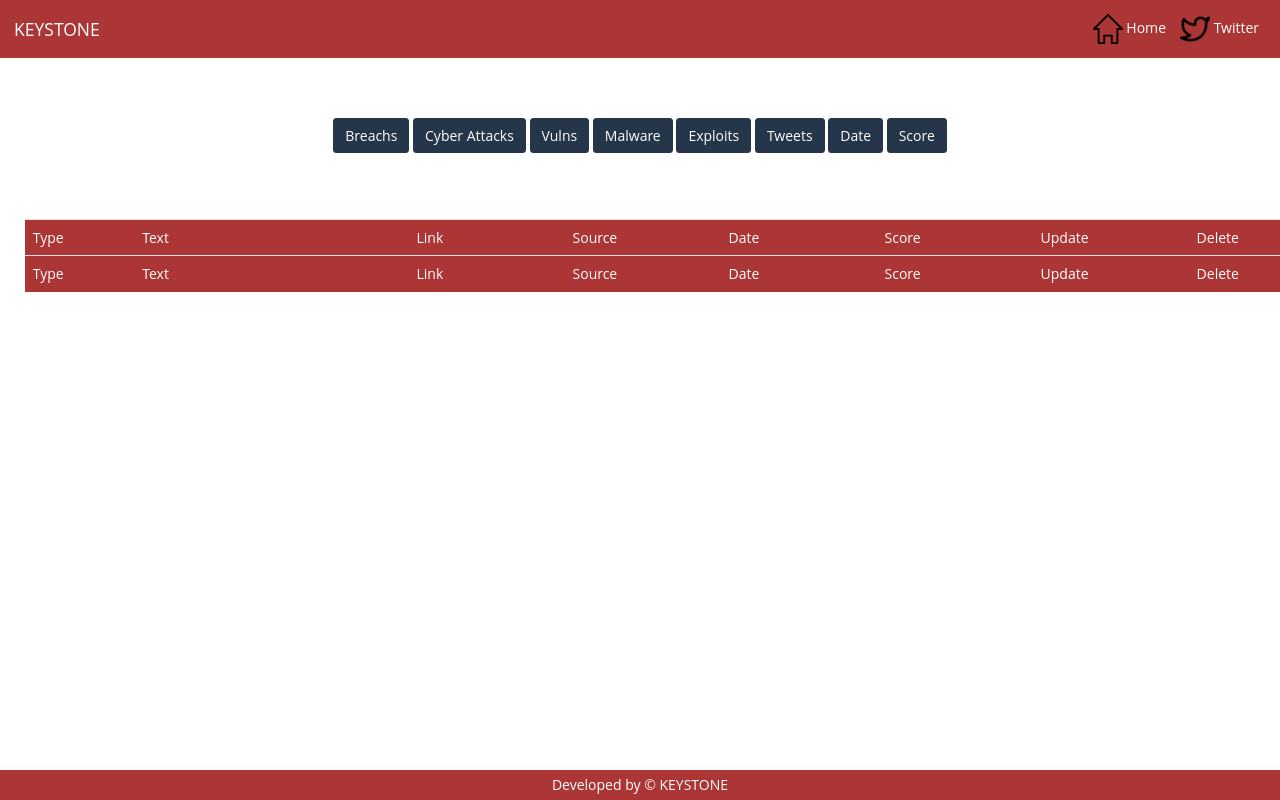
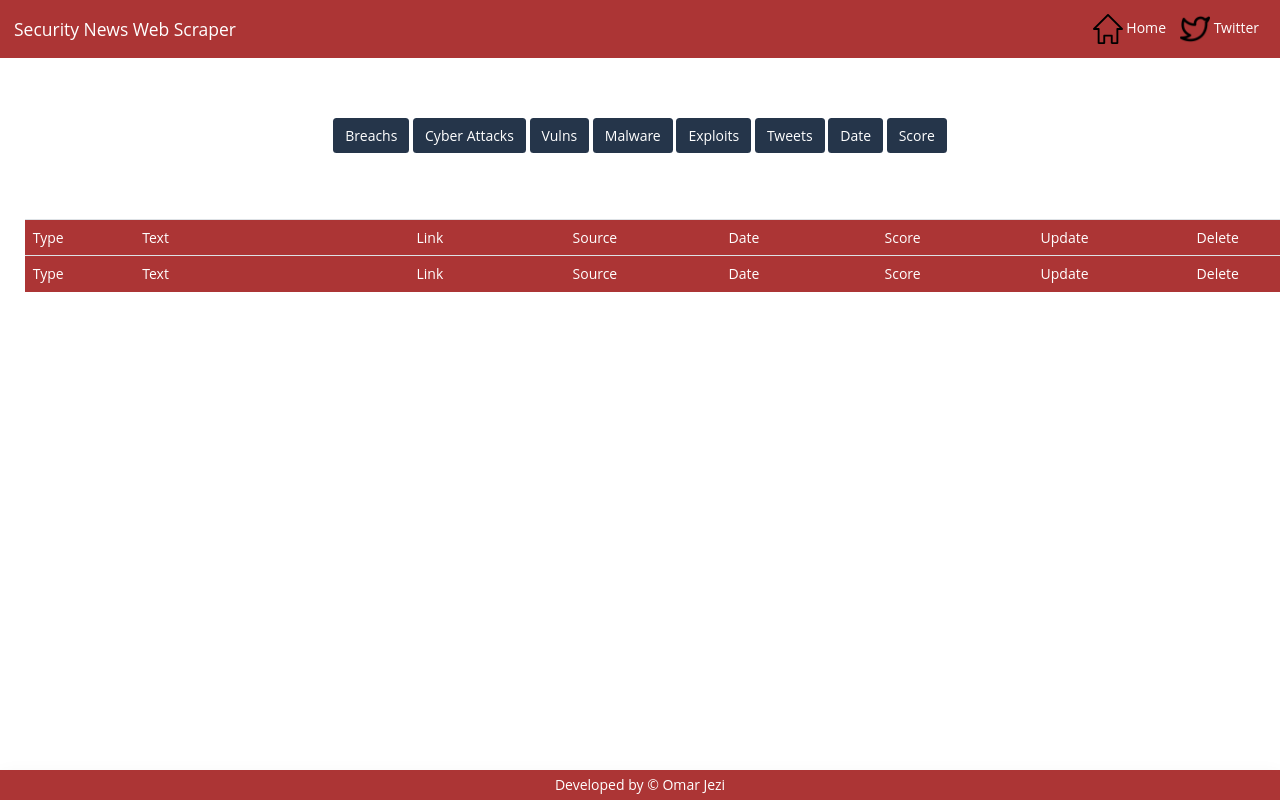
Before and after one commit to mrojz/cyber_security_news_scraper, a Flask app: page / in a window 1280 px wide; the page is wider, and only the part inside the window is pictured. Run offline with Flask 2, Linux system fonts and the light colour scheme; data that the repository does not hold is empty; some libraries are stand-ins or nearby versions.

Commit message:
Add files via upload

```diff
--- a/templates/index.html
+++ b/templates/index.html
@@ -13,7 +13,7 @@
     <meta name="author" content="">
     <meta name="viewport" content="width=device-width, initial-scale=1.0" >
     <!-- Favicon icon -->
-    <title>KEYSTONE</title>
+    <title>Security News Web Scraper</title>
     <!-- Bootstrap Core CSS -->
 <link rel= "stylesheet" type= "text/css" href= "{{ url_for('static',filename='styles/style.css') }}">
 <script src="https://ajax.googleapis.com/ajax/libs/jquery/2.1.1/jquery.min.js"></script>
@@ -69,7 +69,7 @@ nav ul li a{
 }
 </style>
 <nav class="navbar  navbar-expand-lg  ">
-  <a class="navbar-brand menuL md">KEYSTONE</a>
+  <a class="navbar-brand menuL md">Security News Web Scraper</a>
   <button class="navbar-toggler" type="button" data-toggle="collapse" data-target="#navbarSupportedContent" aria-controls="navbarSupportedContent" aria-expanded="false" aria-label="Toggle navigation" style="color: white">
   <img src="/static/navbarmenu.svg" width="30px">
   </button>
@@ -292,7 +292,7 @@ function vote(id,x) {
 
     </style>
 
-   <center id="footeri"> Developed by &copy; <a href="">KEYSTONE</a></center>
+   <center id="footeri"> Developed by &copy; <a href="">Omar Jezi</a></center>
 
 </body>
 </html>
--- a/templates/news.html
+++ b/templates/news.html
@@ -13,7 +13,7 @@
     <meta name="author" content="">
     <meta name="viewport" content="width=device-width, initial-scale=1.0" >
     <!-- Favicon icon -->
-    <title>KEYSTONE</title>
+    <title>Security News Web Scraper</title>
     <!-- Bootstrap Core CSS -->
 <link rel= "stylesheet" type= "text/css" href= "{{ url_for('static',filename='styles/style.css') }}">
 <script src="https://ajax.googleapis.com/ajax/libs/jquery/2.1.1/jquery.min.js"></script>
@@ -69,7 +69,7 @@ nav ul li a{
 }
 </style>
 <nav class="navbar  navbar-expand-lg  ">
-  <a class="navbar-brand menuL md">KEYSTONE</a>
+  <a class="navbar-brand menuL md">Security News Web Scraper</a>
   <button class="navbar-toggler" type="button" data-toggle="collapse" data-target="#navbarSupportedContent" aria-controls="navbarSupportedContent" aria-expanded="false" aria-label="Toggle navigation" style="color: white">
   <img src="/static/navbarmenu.svg" width="30px">
   </button>
@@ -196,7 +196,7 @@ nav ul li a{
 
     </style>
 
-   <center id="footeri"> Developed by &copy; <a href="">KEYSTONE</a></center>
+   <center id="footeri"> Developed by &copy; <a href="">Omar Jezi</a></center>
 
 </body>
 </html>
--- a/templates/twitter.html
+++ b/templates/twitter.html
@@ -13,7 +13,7 @@
     <meta name="author" content="">
     <meta name="viewport" content="width=device-width, initial-scale=1.0" >
     <!-- Favicon icon -->
-    <title>KEYSTONE</title>
+    <title>Security News Web Scraper</title>
     <!-- Bootstrap Core CSS -->
 <link rel= "stylesheet" type= "text/css" href= "{{ url_for('static',filename='styles/style.css') }}">
 <script src="https://ajax.googleapis.com/ajax/libs/jquery/2.1.1/jquery.min.js"></script>
@@ -69,7 +69,7 @@ nav ul li a{
 }
 </style>
 <nav class="navbar  navbar-expand-lg  ">
-  <a class="navbar-brand menuL md">KEYSTONE</a>
+  <a class="navbar-brand menuL md">Security News Web Scraper</a>
   <button class="navbar-toggler" type="button" data-toggle="collapse" data-target="#navbarSupportedContent" aria-controls="navbarSupportedContent" aria-expanded="false" aria-label="Toggle navigation" style="color: white">
   <img src="/static/navbarmenu.svg" width="30px">
   </button>
@@ -244,7 +244,7 @@ function add_bird(bird_name) {
 
     </style>
 
-   <center id="footeri"> Developed by &copy; <a href="">KEYSTONE</a></center>
+   <center id="footeri"> Developed by &copy; <a href="">Omar Jezi</a></center>
 
 </body>
 </html>
```
